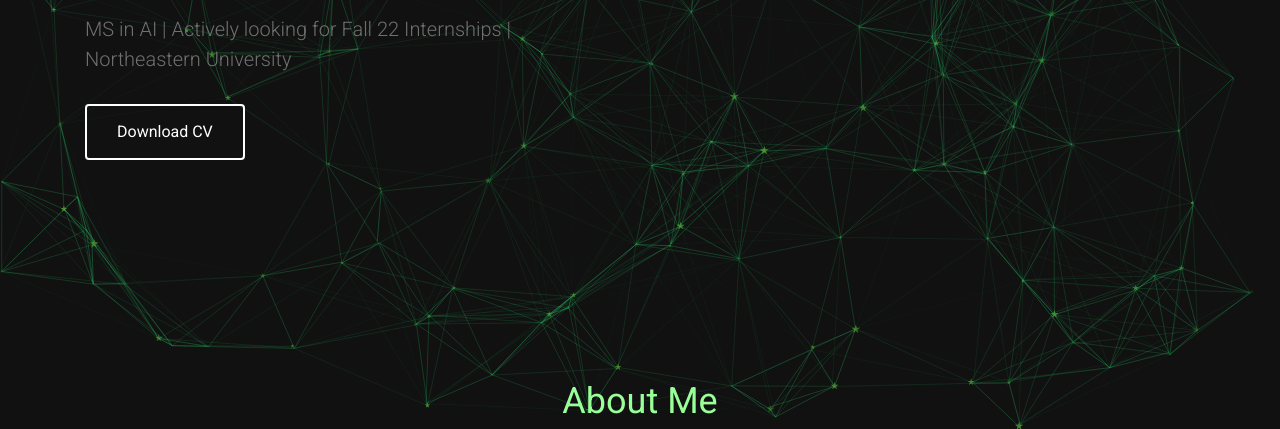
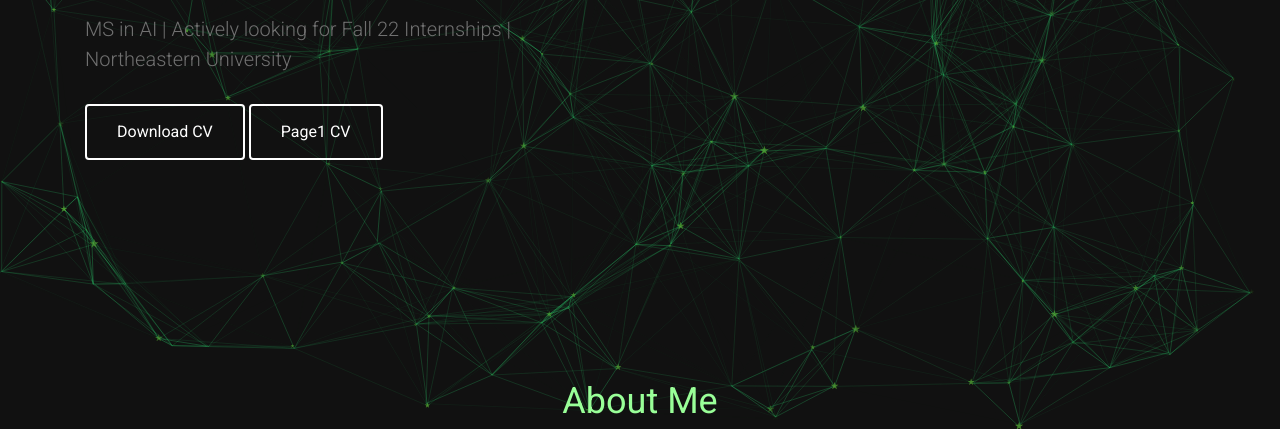
Before and after one commit to sid7vasa/Portfolio, a plain HTML site: page index.html in a window 1280 px wide. Shown: the part 371-800 px from the top of the page. Drawn offline with nearby package versions, Linux system fonts and the light colour scheme; animation ran at ten frames a second.

Commit message:
Added testing markdown file

```diff
--- a/index.html
+++ b/index.html
@@ -103,6 +103,7 @@
 					<p>MS in AI | Actively looking for Fall 22 Internships | Northeastern University</p>
 
 					<a href="CV/Santosh_Vasa_12_22.pdf" class="btn-download">Download CV</a>
+					<a href="CV/testing.md" class="btn-download">Page1 CV</a>
 
 				</div>
 				<!-- Banner Content End -->
```
Also changed, not shown: 1 other file.
